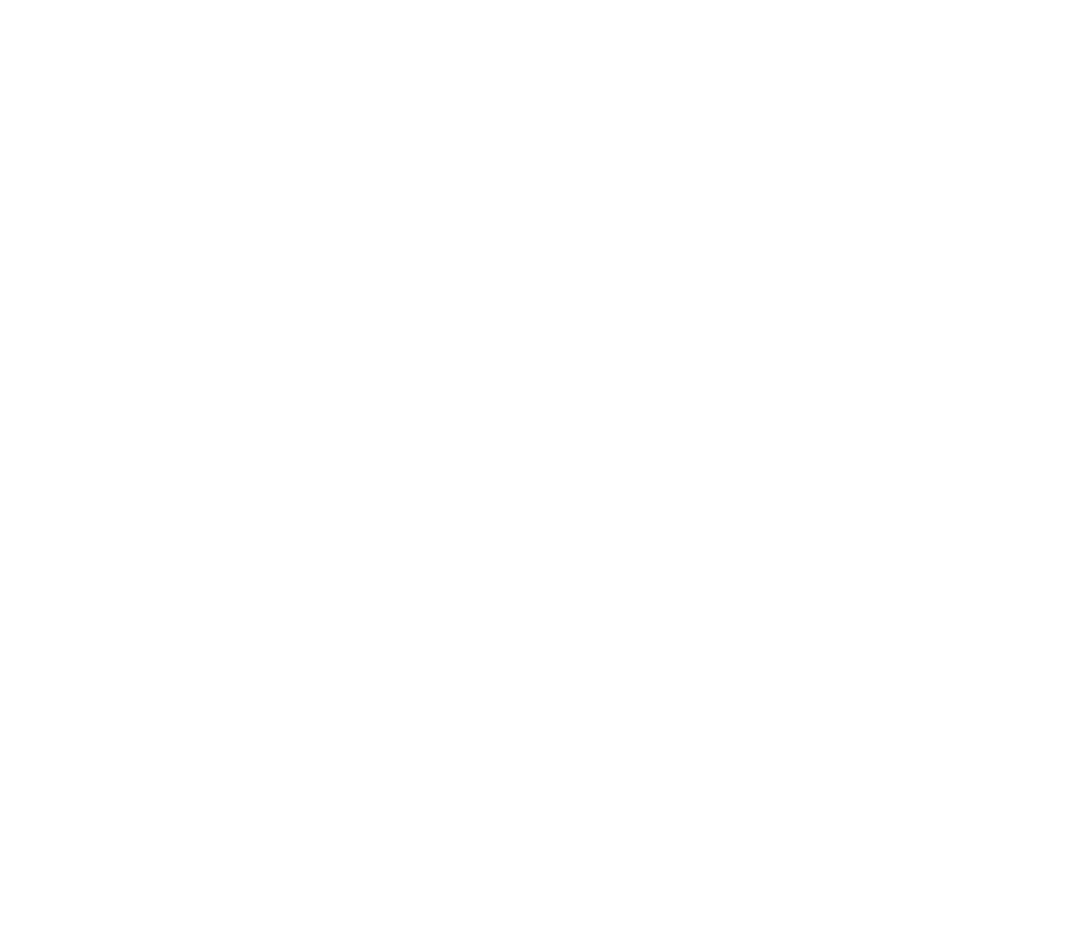
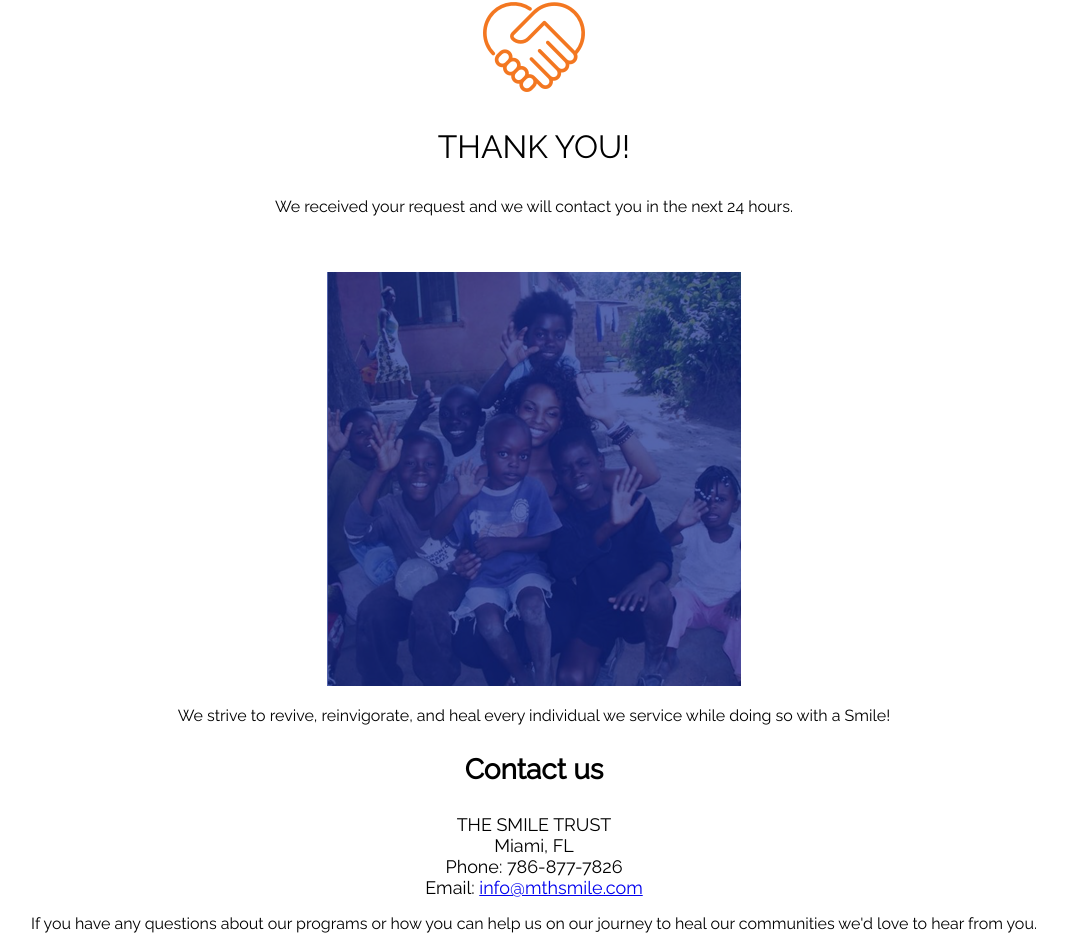
Before and after one commit to Hacktavists/smilesproject, a React (Create React App) app: page /ThankYou in a window 1280 px wide. Shown: the part 1640-2589 px from the top of the page, without its empty margins (106-1173 px from the left). Before the commit the page ends 1556 px from the top, so only its background shows below. Built offline with nearby package versions, Linux system fonts and the light colour scheme; the HTML template or start-up script is replaced by a standard one.

Commit message:
pushing up home page

```diff
--- a/src/App.js
+++ b/src/App.js
@@ -2,13 +2,13 @@
 import { BrowserRouter, Route } from "react-router-dom";
 import "./App.css";
 import Homepage from "./components/Homepage";
-import Navbar from './components/Navbar'
+import Navbar from "./components/Navbar";
 import AssistanceForm from "./components/forms/AssistanceForm";
 import Checkboxes from "./components/Checkboxes";
+import ThankYou from "./components/ThankYou";
 
 const App = () => {
   return (
-
     <>
       <Navbar />
       <BrowserRouter>
@@ -16,11 +16,11 @@
           <Route path="/" component={Homepage} />
           <Route path="/Checkboxes" component={Checkboxes} />
           <Route path="/AssistanceForm" component={AssistanceForm} />
+          <Route path="/ThankYou" component={ThankYou} />
         </div>
       </BrowserRouter>
     </>
   );
 };
 
-
 export default App;
--- /dev/null
+++ b/src/components/ThankYou.jsx
@@ -0,0 +1,56 @@
+import React from "react";
+import "../styles/ThankYou.css";
+import blueconfirmation from "./images/blueconfirmation.png";
+import Handshake from "./images/Handshake.png";
+import Page3 from "./images/Page3.png";
+
+const ThankYou = () => {
+  return (
+    <div>
+      <div>
+        <img
+          className="pagination"
+          src={Page3}
+          alt="Image of Pagination Icon"
+        />
+      </div>
+      <div>
+        <img src={Handshake} alt="Handshake" />
+      </div>
+      <div>
+        <p className="ThankYou">THANK YOU!</p>
+        <p className="request">
+          We received your request and we will contact you in the next 24 hours.
+        </p>
+      </div>
+      <div>
+        <img className="blueimg" src={blueconfirmation} alt="People Waving" />
+      </div>
+      <div>
+        <p className="reviveText">
+          We strive to revive, reinvigorate, and heal every individual we
+          service while doing so with a Smile!
+        </p>
+      </div>
+      <div>
+        <p className="contactus">Contact us</p>
+      </div>
+      <div className="contactinfo">
+        <div className="smile">THE SMILE TRUST</div>
+        <div className="city">Miami, FL</div>
+        <div className="phone">Phone: 786-877-7826</div>
+        <div className="email">
+          Email: <a href="mailto:info@mthsmile.com">info@mthsmile.com</a>
+        </div>
+      </div>
+      <div>
+        <p className="questions">
+          If you have any questions about our programs or how you can help us on
+          our journey to heal our communities we'd love to hear from you.
+        </p>
+      </div>
+    </div>
+  );
+};
+
+export default ThankYou;
--- /dev/null
+++ b/src/styles/ThankYou.css
@@ -0,0 +1,43 @@
+.ThankYou {
+  font-size: 32px;
+}
+
+.request {
+  font-size: 16px;
+  padding-bottom: 40px;
+}
+
+.contactus {
+  font-size: 28px;
+  text-decoration-style: double;
+  font-weight: bolder;
+}
+
+.contactinfo {
+  font-size: 18px;
+  display: flex;
+  flex-direction: column;
+  justify-content: flex-start;
+  flex-wrap: wrap;
+}
+
+.pagination {
+  padding-bottom: 50px;
+}
+
+.blueimg {
+  position: relative;
+}
+
+.reviveText {
+  position: relative;
+  text-align: center;
+}
+
+.smile {
+  font-weight: 550;
+}
+
+.city {
+  font-weight: 550;
+}
```
Also changed, not shown: src/components/images/Handshake.png (added), src/components/images/blueconfirmation.png (added). Lines whose indentation alone changed are shown as unchanged.
